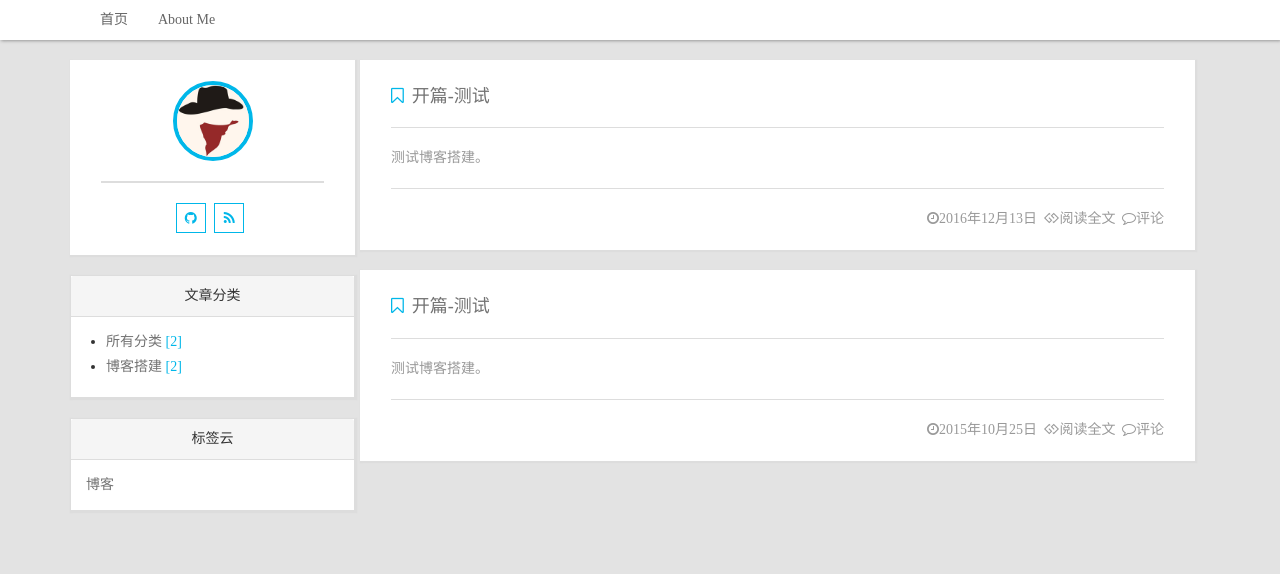
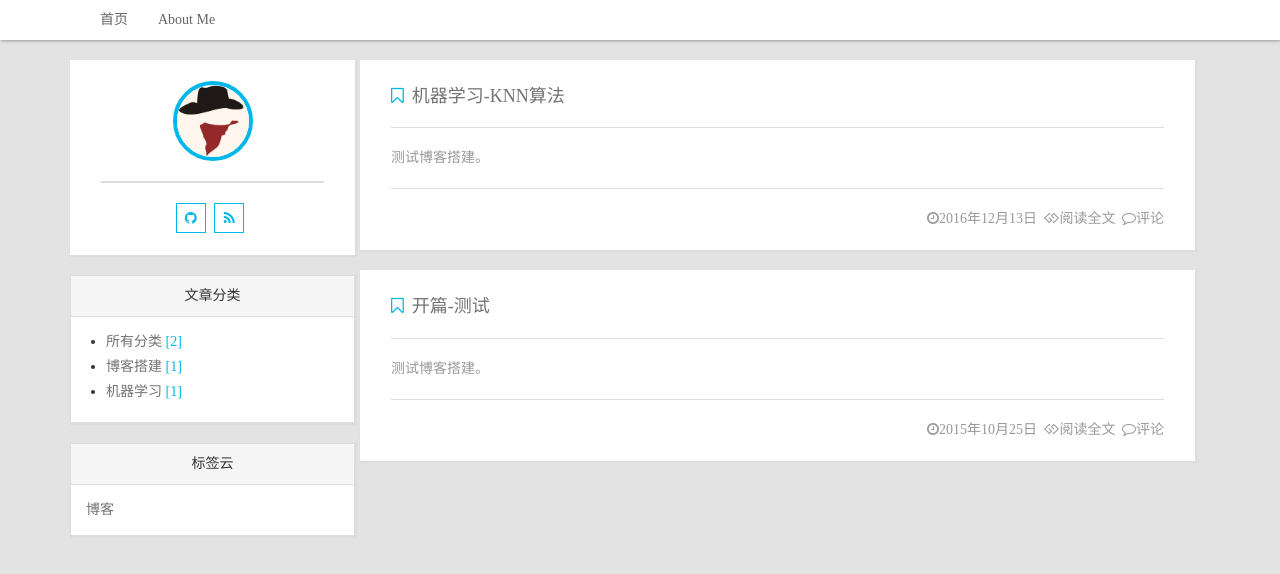
Before and after one commit to HengGeneral/HengGeneral.github.io, a Jekyll site: the page built from index.html, in a window 1280 px wide. Shown: the top 574 px of the page. Built offline with Jekyll 4.4.1, drawn with Linux system fonts in a browser that asks for light colours; nearby versions of some CDN libraries; the list of posts is cut into pages by our own code; comment, search, counter and statistics services are not loaded.

Commit message:
machine learning:knn

```diff
--- a/_posts/2016-12-13-KNN.md
+++ b/_posts/2016-12-13-KNN.md
@@ -1,8 +1,8 @@
 ---
 layout: post
-title: 开篇-测试
+title: 机器学习-KNN算法
 tags:  [博客]
-categories: [博客搭建]
+categories: [机器学习]
 author: liheng
 excerpt: "好记性不如乱笔头"
 ---
```
